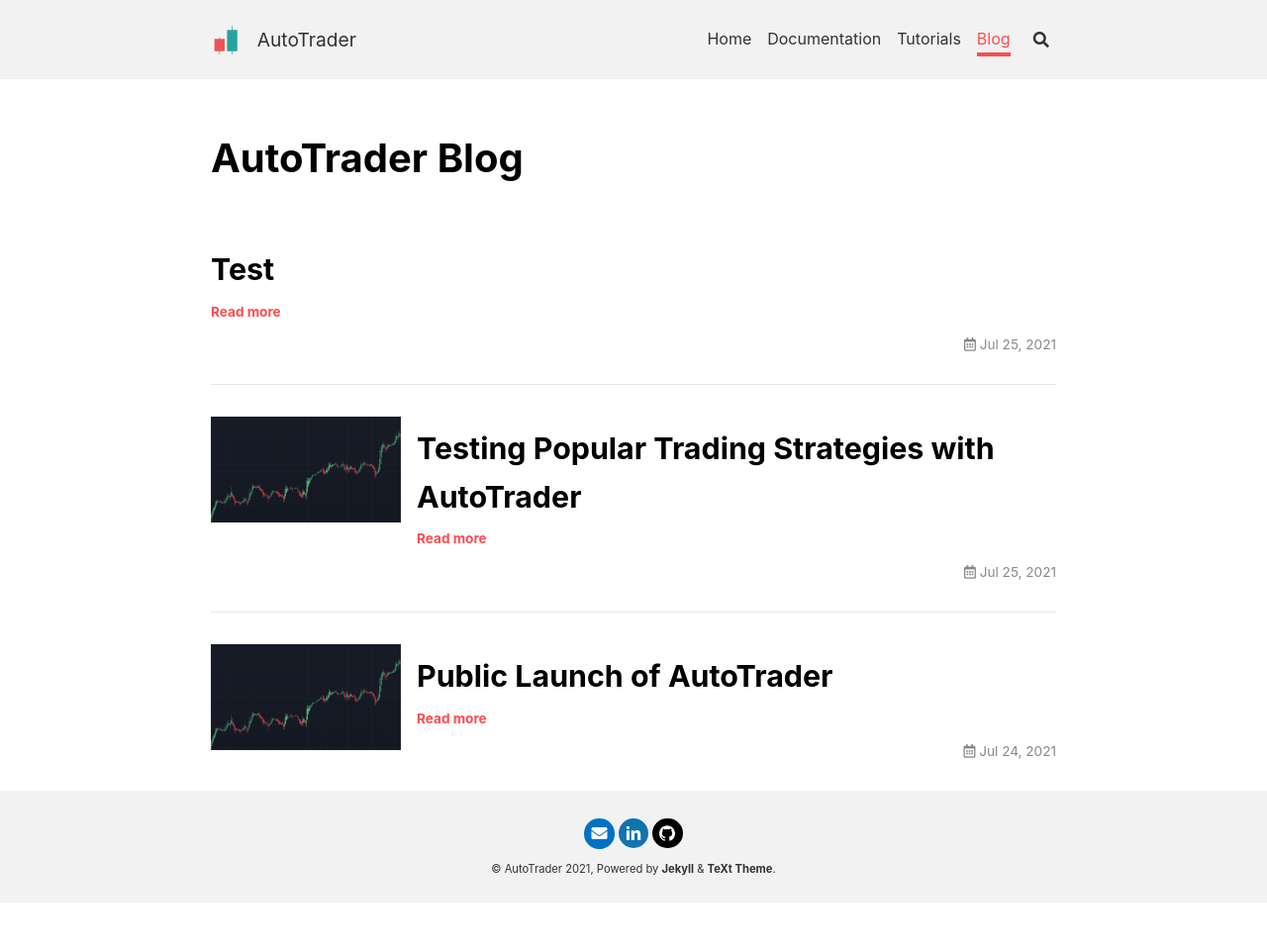
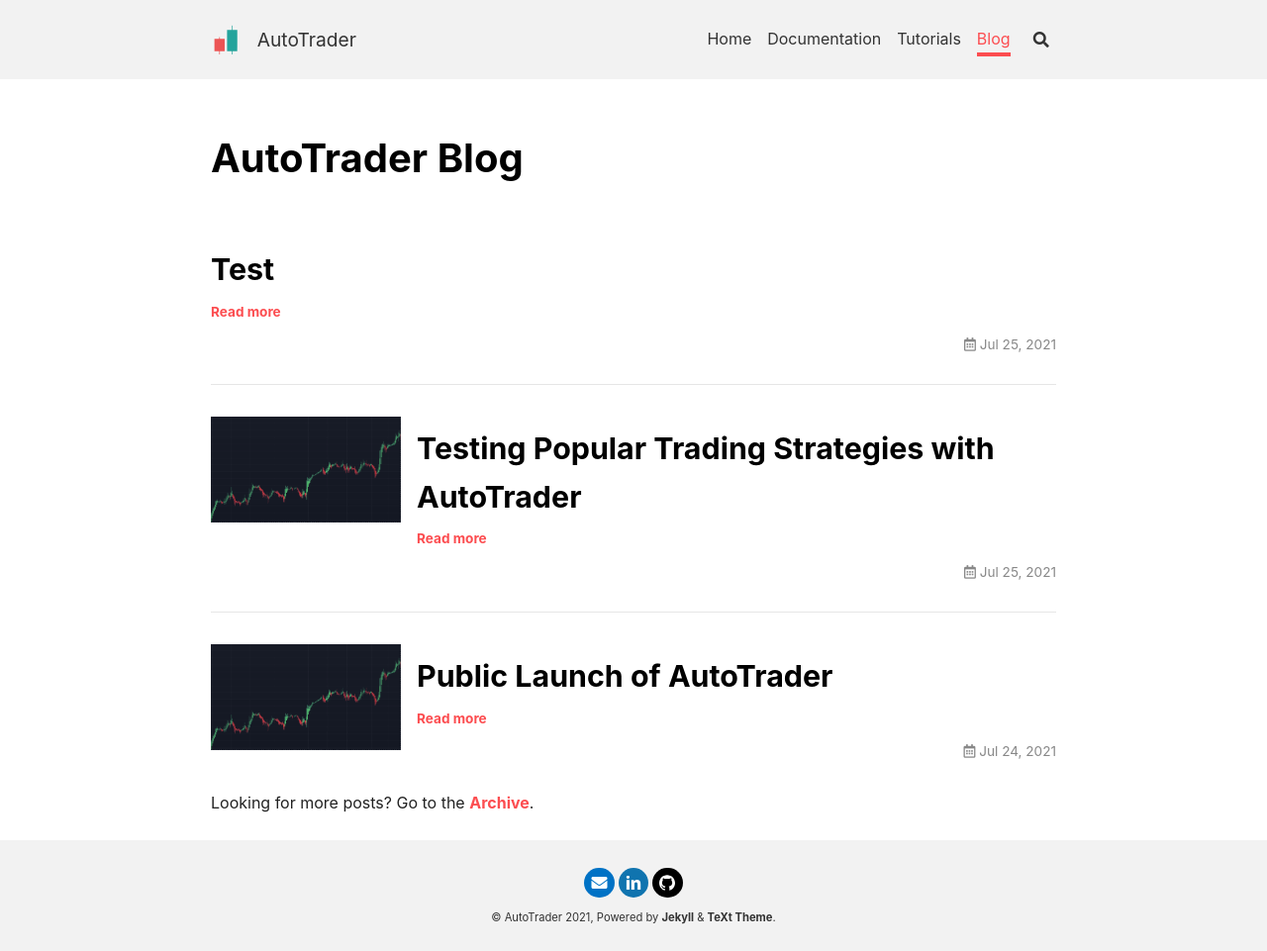
Before and after one commit to kieran-mackle/AutoTrader, a Jekyll site: the page built from blog.md, in a window 1280 px wide. Shown: the whole page at 99% size. Built offline with Jekyll 4.4.1, drawn with Linux system fonts in a browser that asks for light colours; nearby versions of some CDN libraries; before the commit the page ends 912 px from its top, so only the background shows below that.

Commit message:
Added link to archive

```diff
--- a/archive.html
+++ b/archive.html
@@ -1,4 +1,5 @@
 ---
 title: AutoTrader Archive
 layout: archive
+permalink: blog/archive
 ---
--- a/blog.md
+++ b/blog.md
@@ -8,3 +8,5 @@ articles:
   show_readmore: true
   show_info: true
 ---
+
+Looking for more posts? Go to the [Archive](archive).
```
